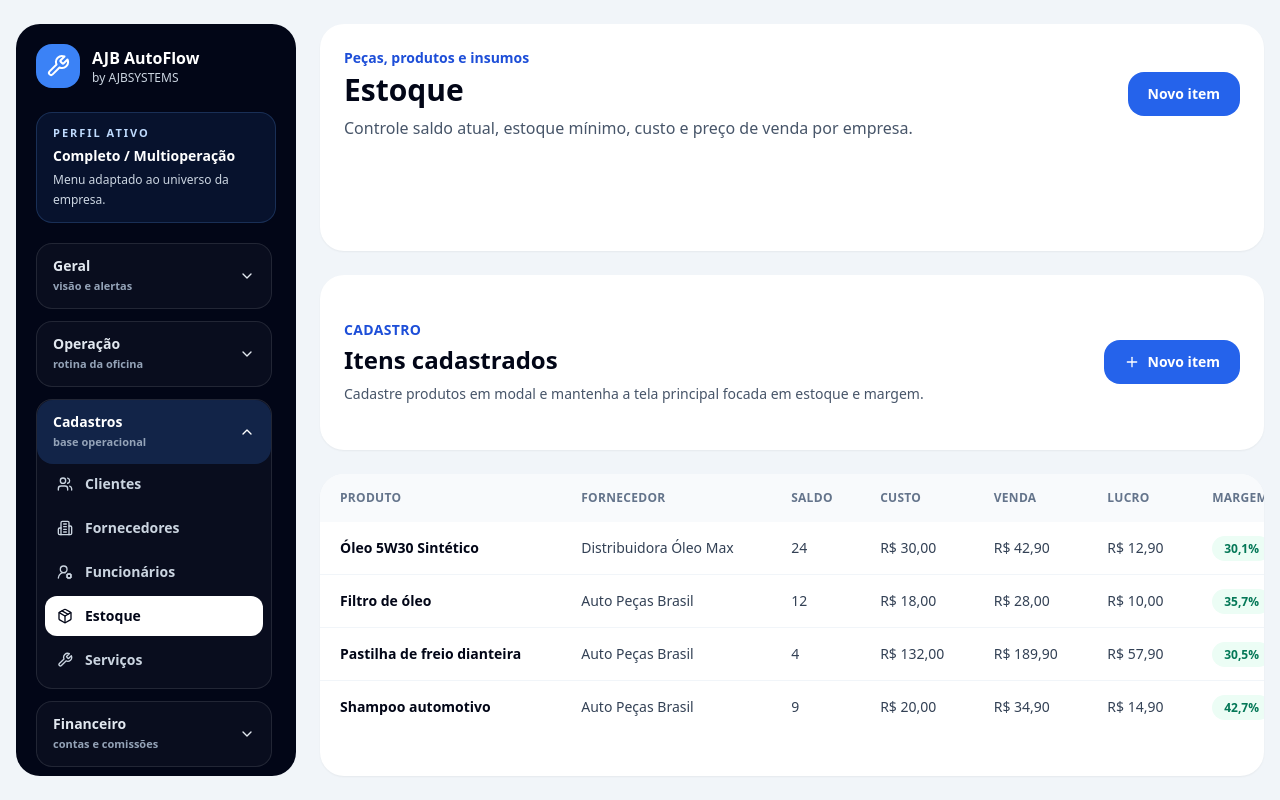
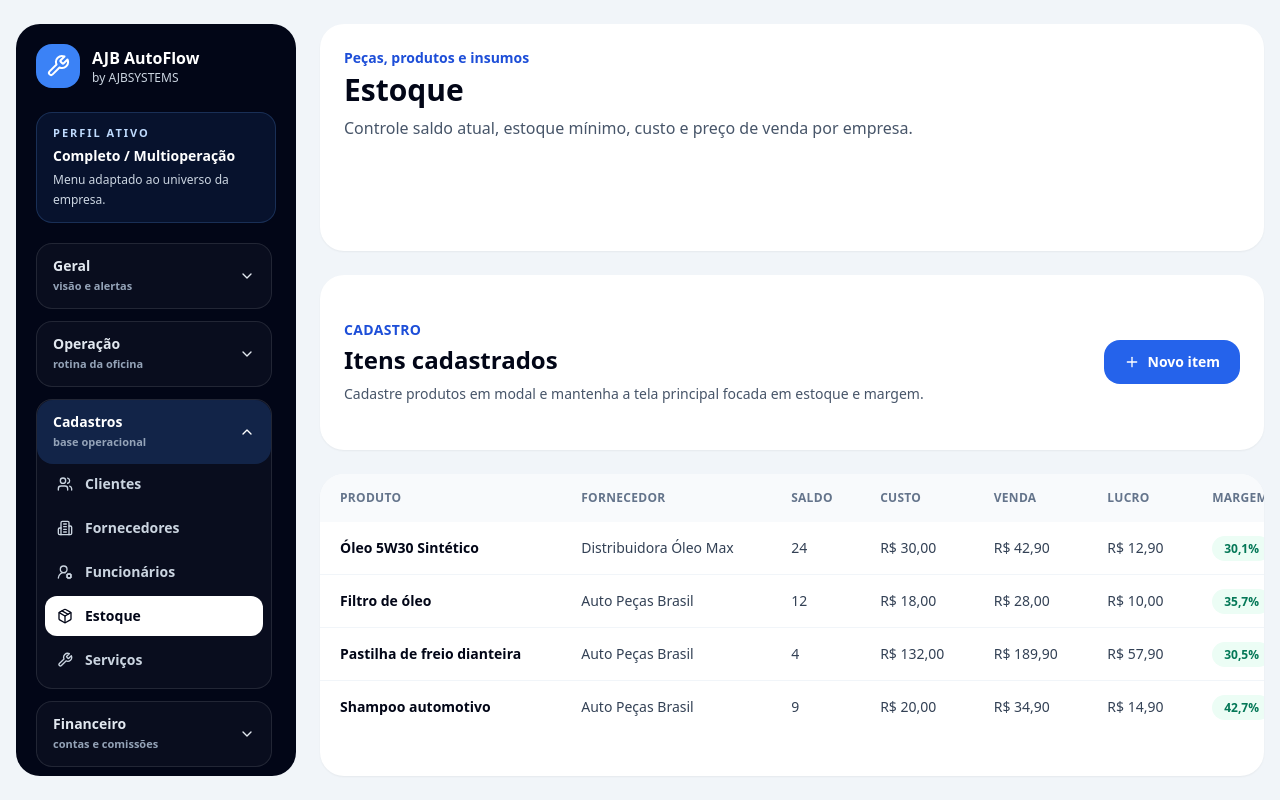
Before and after one commit to anjobrito/ajb-autoflow, a Next.js app: page /produtos in a window 1280 px wide. Built offline with nearby package versions, Linux system fonts and the light colour scheme.

Commit message:
chore: remove product create route action from header

```diff
--- a/app/produtos/page.tsx
+++ b/app/produtos/page.tsx
@@ -9,8 +9,6 @@ export default function ProdutosPage() {
         eyebrow="Peças, produtos e insumos"
         title="Estoque"
         description="Controle saldo atual, estoque mínimo, custo e preço de venda por empresa."
-        actionLabel="Novo item"
-        actionHref="/produtos/novo"
       />
       <ProductsClient />
     </AppShell>
```
